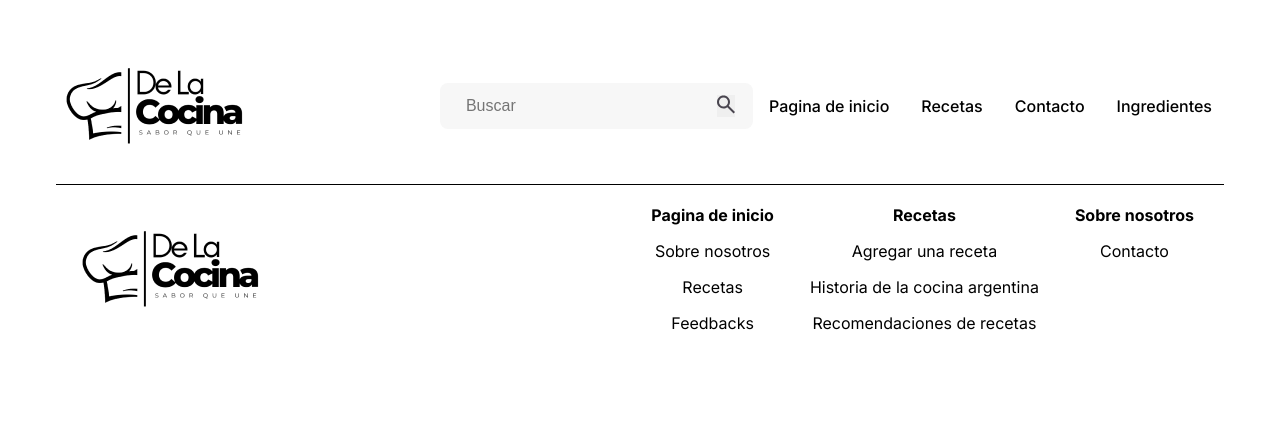
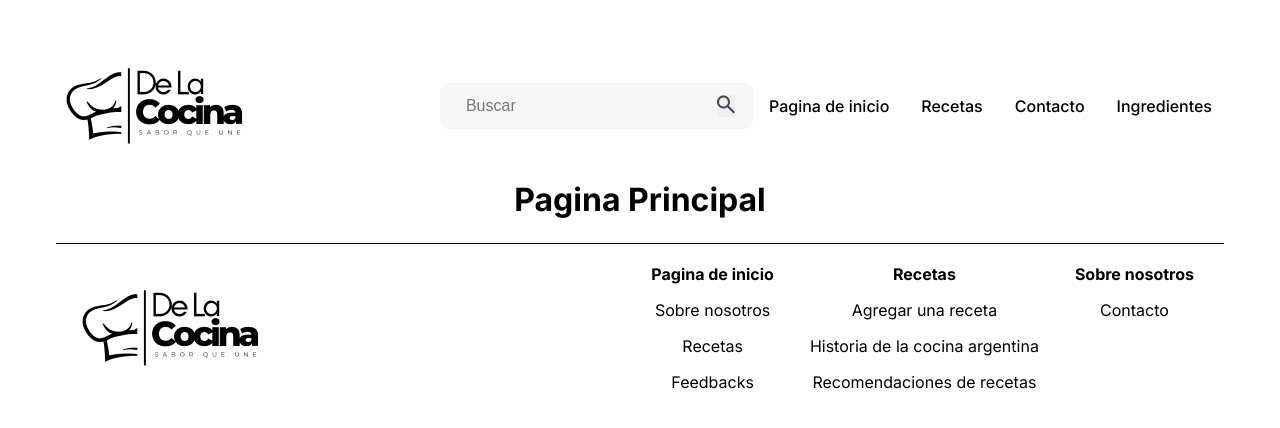
Before and after one commit to joao-victor-f/receitas-projeto-de-ensino, a React (Vite) app: page / in a window 1280 px wide. Shown: the top 428 px of the page. Built offline with nearby package versions, Linux system fonts and the light colour scheme.

Commit message:
adiciona os arquivos das principais páginas e suas rotas

```diff
--- a/src/App.jsx
+++ b/src/App.jsx
@@ -2,11 +2,25 @@ import Header from './components/header/Header.tsx';
 import Footer from './components/footer/Footer.tsx';
 import './App.css'
 import { BrowserRouter as Router, Routes, Route } from "react-router-dom";
+import Categorias from './paginas/categorias/Categorias.tsx';
+import PaginaPrincipal from './paginas/paginaprincipal/PaginaPrincipal.tsx';
+import Receitas from './paginas/receitas/Receitas.tsx';
+import Ingredientes from './paginas/ingredientes/Ingredientes.tsx';
+import Sobre from './paginas/sobre/Sobre.tsx';
 
 export default function App() {
   return (
     <Router>
       <Header></Header>
+      <main>
+        <Routes>
+          <Route path="/sobre" element={<Sobre />} />
+          <Route path="/" element={<PaginaPrincipal />}/>
+          <Route path="/receitas" element={<Receitas />}/>
+          <Route path="/categorias" element={<Categorias />}/>
+          <Route path="/ingredientes" element={<Ingredientes />}/>
+        </Routes>
+      </main>
       <Footer></Footer>
     </Router>
   )
--- /dev/null
+++ b/src/paginas/categorias/Categorias.tsx
@@ -0,0 +1,6 @@
+import React from 'react';
+export default function Categorias () {
+    return (
+        <h1>Categorias</h1>
+    );
+}
--- /dev/null
+++ b/src/paginas/ingredientes/Ingredientes.tsx
@@ -0,0 +1,6 @@
+import React from 'react';
+export default function Ingredientes() {
+    return (
+        <h1>Ingredientes</h1>
+    );
+}
--- /dev/null
+++ b/src/paginas/paginaprincipal/PaginaPrincipal.tsx
@@ -0,0 +1,6 @@
+import React from 'react';
+export default function PaginaPrincipal() {
+    return (
+        <h1>Pagina Principal</h1>
+    )
+}
--- /dev/null
+++ b/src/paginas/receitas/Receitas.tsx
@@ -0,0 +1,7 @@
+import React from 'react';
+
+export default function Receitas() {
+    return (
+        <h1>Receitas</h1>
+    )
+}
--- /dev/null
+++ b/src/paginas/sobre/Sobre.tsx
@@ -0,0 +1,6 @@
+import React from 'react';
+export default function Sobre() {
+    return (
+        <h1>Sobre</h1>
+    )
+}
```
